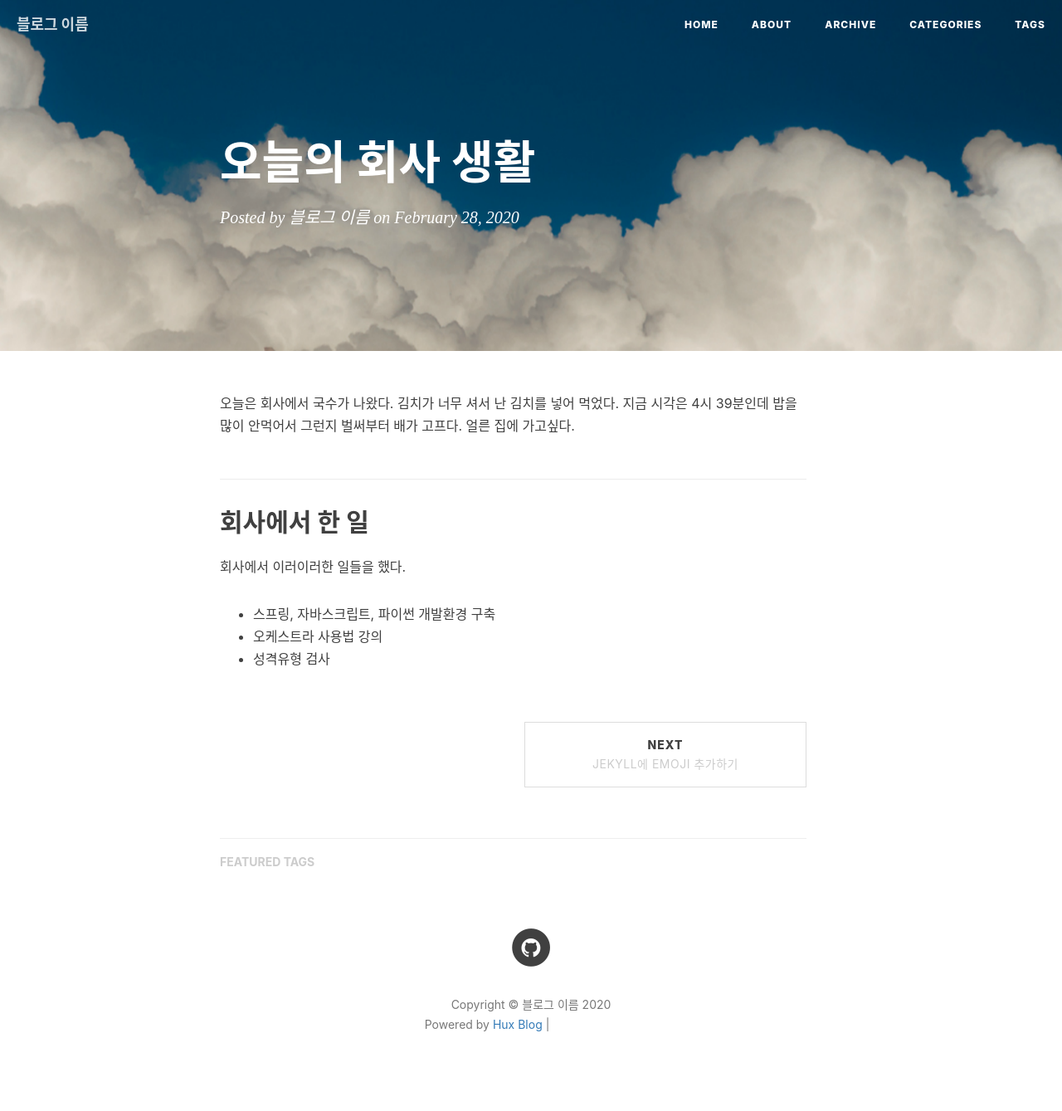
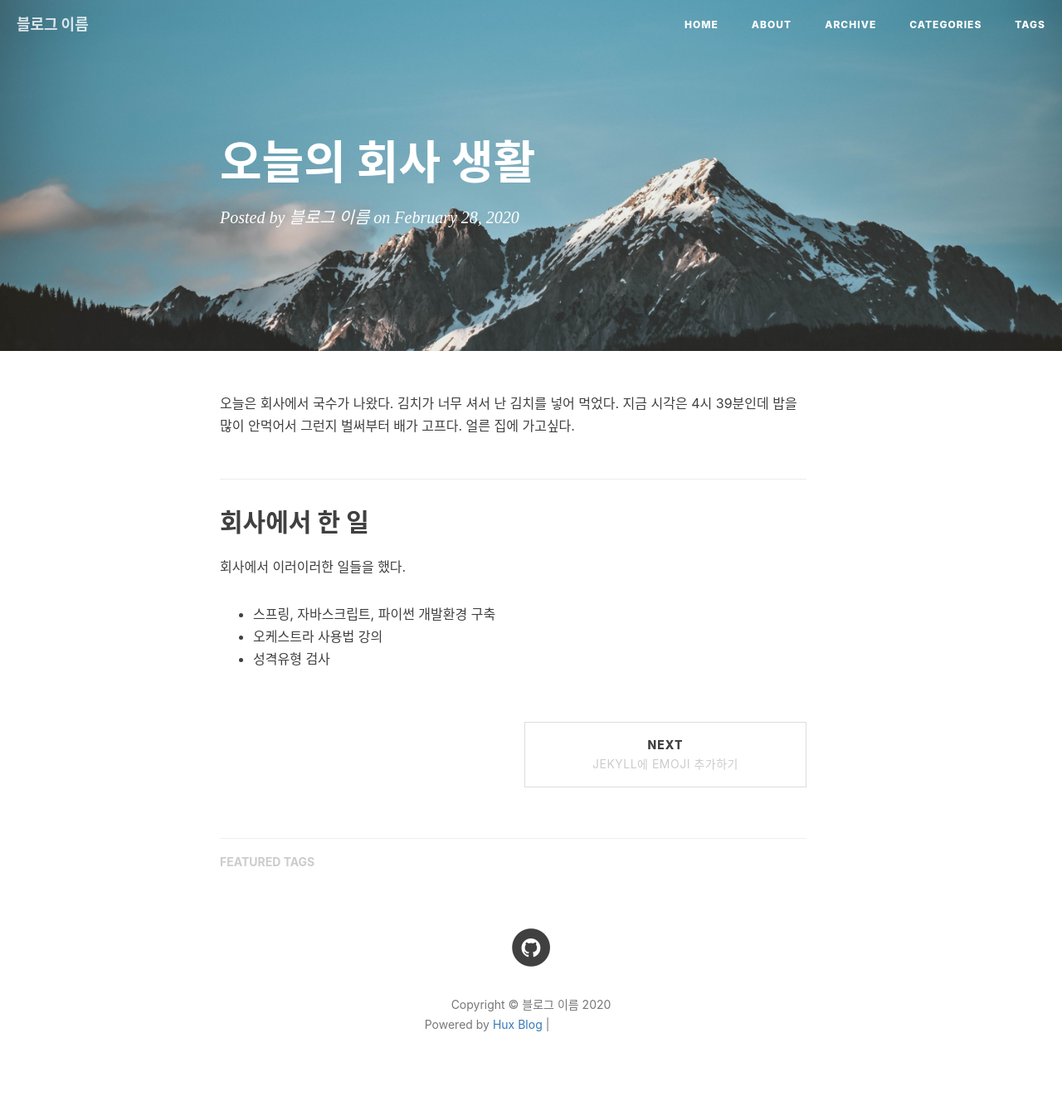
Before and after one commit to guswh11/guswh11.github.io, a Jekyll site: the page built from _posts/2020-02-28-daily-post.md, in a window 1280 px wide. Shown: the whole page at 83% size. Built offline with Jekyll 4.4.1, drawn with Linux system fonts in a browser that asks for light colours; nearby versions of some CDN libraries; comment, search, counter and statistics services are not loaded; grey boxes are pictures that could not be loaded.

Commit message:
Add background images
Signed-off-by: hyunjin <guswh11@naver.com>

```diff
--- a/_config.yml
+++ b/_config.yml
@@ -1,7 +1,7 @@
 # Site settings
 title: 블로그 이름
 SEOTitle: 탭에 뜰 말
-header-img: img/bg-1.png
+header-img: img/bg-3.jpg
 email: guswh11@naver.com
 description: "설명"
 keyword: "黄玄, Hux黄玄, Hux, 鬼栈, huxpro, @huxpro, 黄玄的博客, Hux Blog, 博客, 个人网站, 互联网, Web, JavaScript, 前端, 设计"
```
Also changed, not shown: img/bg-2.jpg (added), img/bg-3.jpg (added), img/bg-4.jpg (added), 3 other files.
